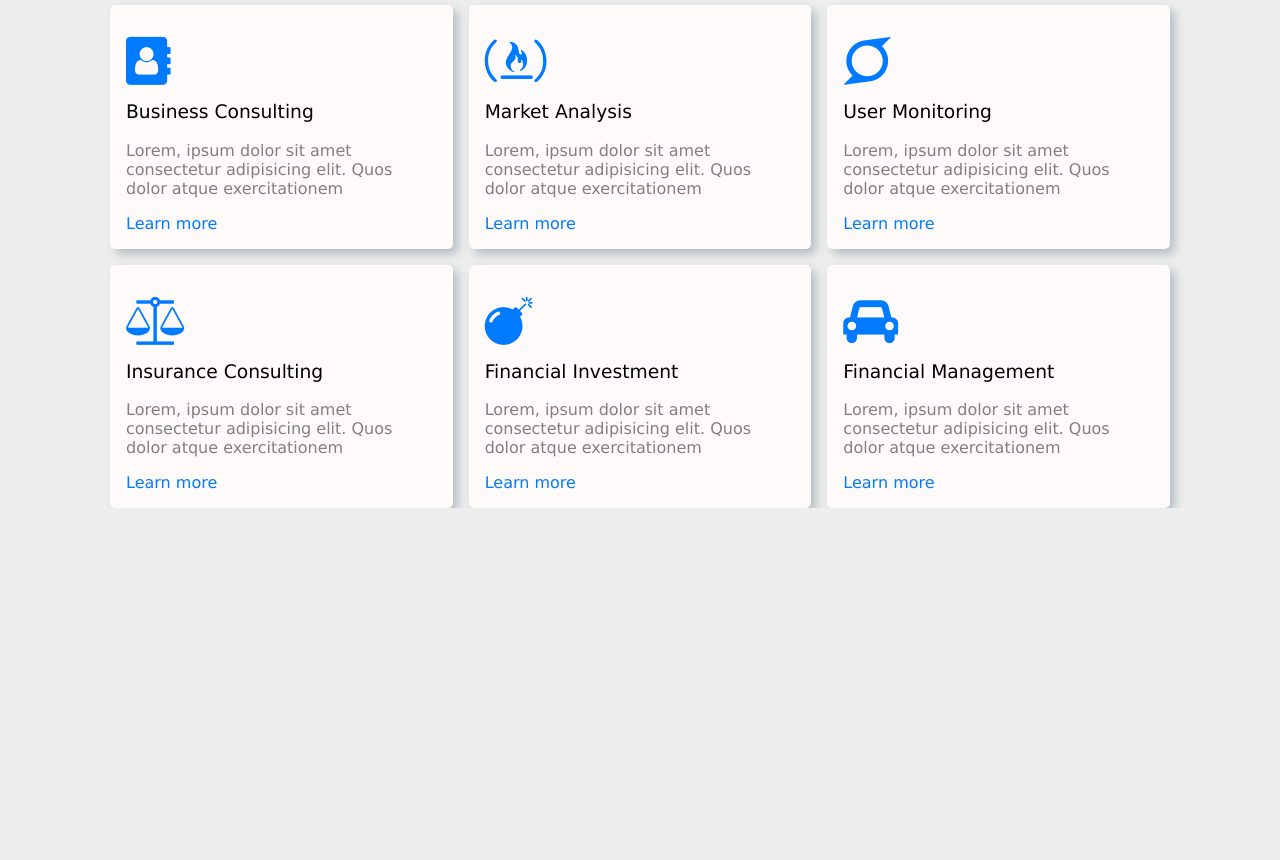
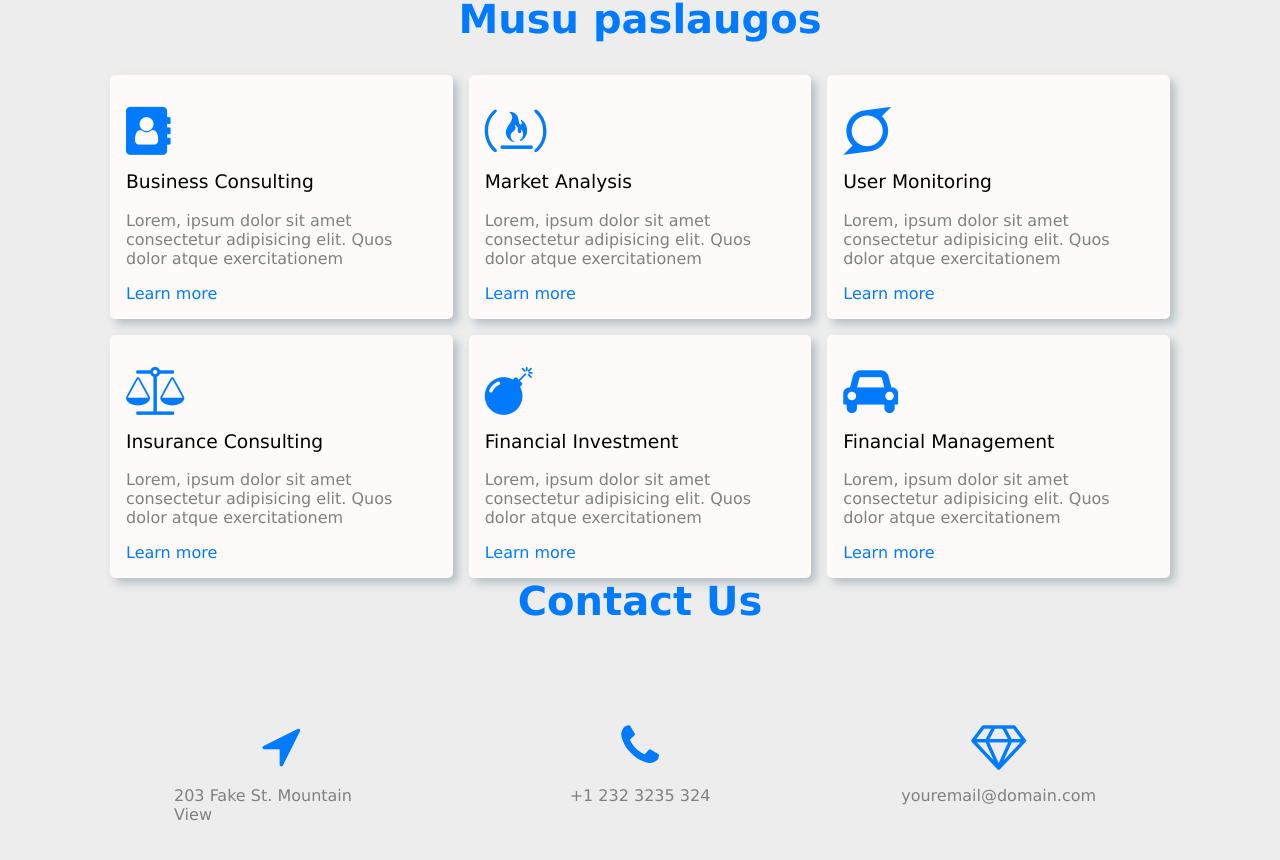
Before and after one commit to urtesala/02_react_vite_components_props, a React (Vite) app: page / in a window 1280 px wide. Shown: the part 1456-2316 px from the top of the page. Before the commit the page ends 1964 px from the top, so only its background shows below. Built offline with nearby package versions, Linux system fonts and the light colour scheme; the HTML template or start-up script is replaced by a standard one.

Commit message:
contact section components done

```diff
--- a/src/App.css
+++ b/src/App.css
@@ -72,3 +72,25 @@
 .about {
   align-items: center;
 }
+
+/* contact */
+
+.contact {
+  justify-items: center;
+}
+
+.contact i {
+  color: #007bff;
+}
+
+.flex {
+  display: flex;
+  flex-direction: column;
+  align-items: center;
+  justify-content: flex-start;
+  margin: 4rem;
+}
+
+.contactP {
+  color: gray;
+}
--- a/src/App.jsx
+++ b/src/App.jsx
@@ -1,8 +1,9 @@
+import Hero from './components/Hero';
+import About from './components/About';
 import OurServices from './components/OurServices';
 import OurTeamSection from './components/team/OurTeamSection';
-import Hero from './components/Hero';
+import Contact from './components/contact/Contact';
 import './App.css';
-import About from './components/About';
 
 function App() {
   return (
@@ -11,6 +12,7 @@ function App() {
       <About />
       <OurTeamSection />
       <OurServices />
+      <Contact />
     </div>
   );
 }
--- a/src/components/UI/SectionTitle.jsx
+++ b/src/components/UI/SectionTitle.jsx
@@ -3,7 +3,7 @@ function SectionTitle(props) {
   return (
     <div>
       <h2 className='sectionTitle'>{props.title}</h2>
-      <p className='subtitle'></p>
+      {props.subtitle ? <p className='subtitle'>{props.subtitle}</p> : ''}
     </div>
   );
 }
--- /dev/null
+++ b/src/components/contact/Contact.jsx
@@ -0,0 +1,12 @@
+import SectionTitle from '../UI/SectionTitle';
+import ContactCardList from './ContactCardList';
+
+function Contact() {
+  return (
+    <div className='contactDiv'>
+      <SectionTitle title='Contact Us' size='large' />
+      <ContactCardList />
+    </div>
+  );
+}
+export default Contact;
--- /dev/null
+++ b/src/components/contact/ContactCard.jsx
@@ -0,0 +1,13 @@
+import Icon from '../UI/Icon';
+
+function ContactCard(props) {
+  return (
+    <div className='flex'>
+      <Icon iconName={props.icon} />
+      <p className='contactP'>{props.title}</p>
+      {props.link ? <p className='link'>{props.link}</p> : ''}
+    </div>
+  );
+}
+
+export default ContactCard;
--- /dev/null
+++ b/src/components/contact/ContactCardList.jsx
@@ -0,0 +1,16 @@
+import ContactCard from './ContactCard';
+
+function ContactCardList() {
+  return (
+    <div className='grid container contact'>
+      <ContactCard
+        icon='fa-location-arrow'
+        title='203 Fake St. Mountain View'
+      />
+      <ContactCard icon='fa-phone' title='+1 232 3235 324' />
+      <ContactCard icon='fa-diamond' title='youremail@domain.com' />
+    </div>
+  );
+}
+
+export default ContactCardList;
```
